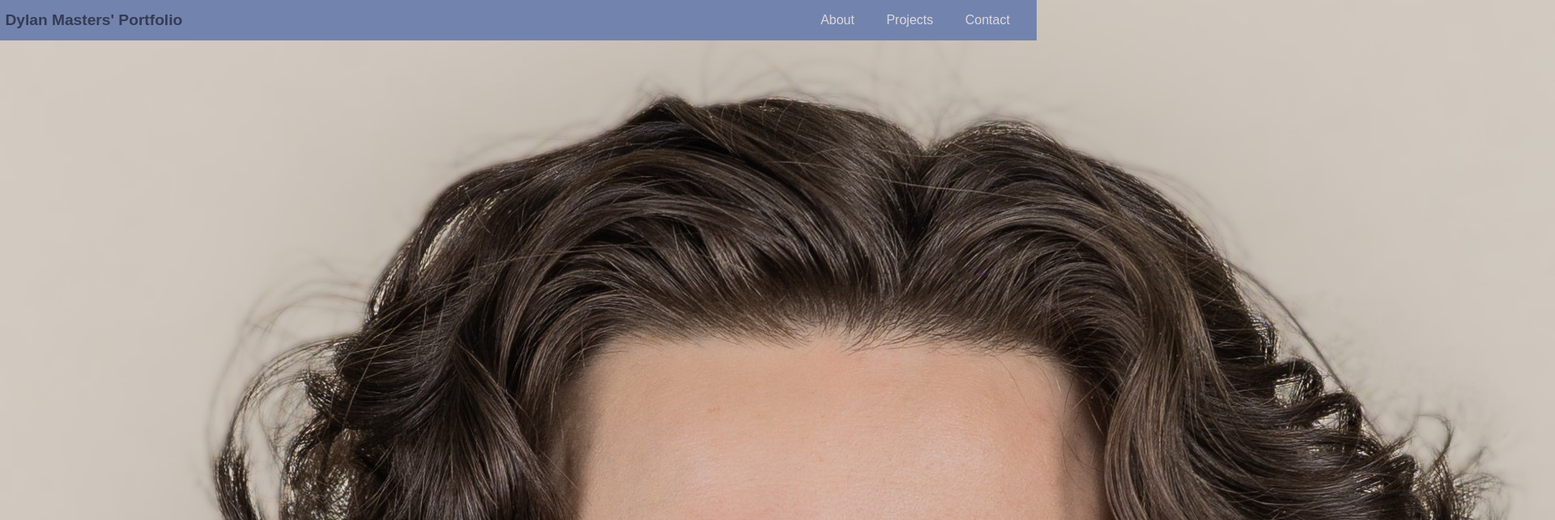
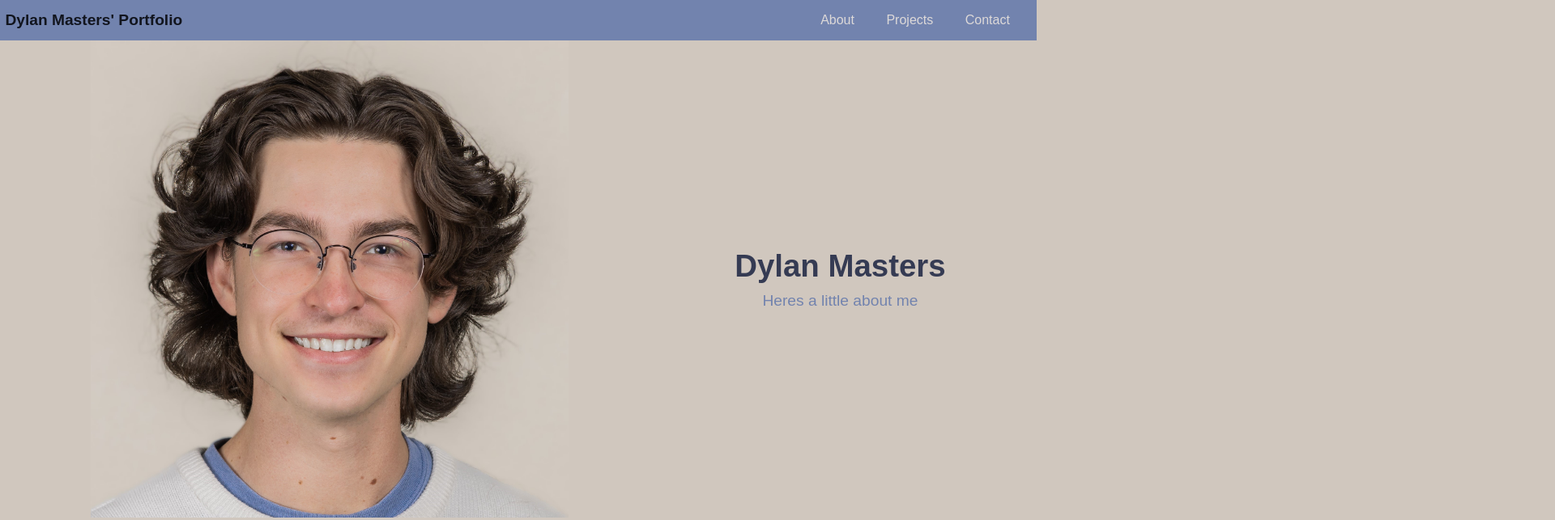
Before and after one commit to mast4665/DylanMasters, a plain HTML site: page index.html in a window 1280 px wide. Shown: the top 643 px of the page at 81% size, 1920 px wide, since content can reach past the window. Drawn offline with Linux system fonts and the light colour scheme.

Commit message:
finished welcome css

```diff
--- a/app.css
+++ b/app.css
@@ -7,6 +7,10 @@
   --blue-light: rgb(114, 131, 174);
   --blue-medium: rgb(72, 89, 132);
   --blue-dark: rgb(53, 59, 83);
+  --accent-light: rgb(125, 109, 86);
+  --accent-dark: rgb(18, 21, 30);
+
+  --nav-height: 50px;
 }
 
 * {
@@ -27,11 +31,15 @@ html {
   font-size: 100%;
 }
 
+body {
+  background-color: var(--background);
+}
+
 /* for nav */
 
 header {
   width: 100%;
-  height: 50px;
+  height: var(--nav-height);
   background-color: var(--blue-light);
   display: flex;
   justify-content: space-between;
@@ -41,7 +49,7 @@ header {
 }
 
 header > h1 {
-  color: var(--blue-dark);
+  color: var(--accent-dark);
   font-size: min(5vw, 1.2em);
   text-align: center;
   margin: 0 0.2rem;
@@ -51,7 +59,7 @@ header > h1 {
 nav {
   width: 50%;
   max-width: 300px;
-  height: 50px;
+  height: var(--nav-height);
 }
 
 nav > ul {
@@ -82,12 +90,42 @@ li > a {
   text-decoration: none;
 }
 
+main {
+  margin-top: var(--nav-height);
+}
+
 /* for intro */
 
+#welcome-section {
+  background-color: var(--background);
+  display: flex;
+  flex-direction: row;
+  flex-wrap: wrap;
+  justify-content: center;
+  align-items: center;
+  gap: 16%;
+  margin: 0 auto;
+}
+
 .me {
-  width: max(100px, 18vw);
-  aspect-ratio: 1 /1;
-  padding: 0.4rem;
+  max-width: calc(50% - var(--nav-height));
+  display: block;
+  height: auto;
+}
+
+#welcome-section .text {
+  max-width: calc(50% + var(--nav-height));
+  text-align: center;
+  font-size: larger;
+}
+
+#welcome-section .text > h1 {
+  color: var(--blue-dark);
+  padding-bottom: 10px;
+}
+
+#welcome-section .text > p {
+  color: var(--blue-light);
 }
 
 /* for about */
--- a/index.html
+++ b/index.html
@@ -19,11 +19,15 @@
       </nav>
     </header>
 
+    <main>
     <!-- Welcome Section -->
-    <section id="welcome-section">
-      <img name="me" src="resources/me.jpg" alt="picture of me">
-      <h1>Dylan Masters</h1>
-    </section>
+    <div id="welcome-section">
+      <img class="me" src="resources/me.jpg" alt="picture of me">
+      <div class="text">
+        <h1>Dylan Masters</h1>
+        <p>Heres a little about me</p>
+      </div>
+    </div>
 
     <!-- Projects go here -->
     <section id="projects">
@@ -58,6 +62,7 @@
         <p>View or download my resume <a href="https://docs.google.com/document/d/1_A4Pr0Hj-i9y6ULfyZpuyaCjXaGcezOTUXz4y89DaOY/edit?usp=sharing">View</a><span> | </span><a href="C:\Users\trevo\OneDrive\Documents\GitHub\DylanMasters\resources\myResume.pdf" attributes-list download>Download</a></p>
       </div>
     </section>
+    </main>
 
   </body>
 </html>
```
